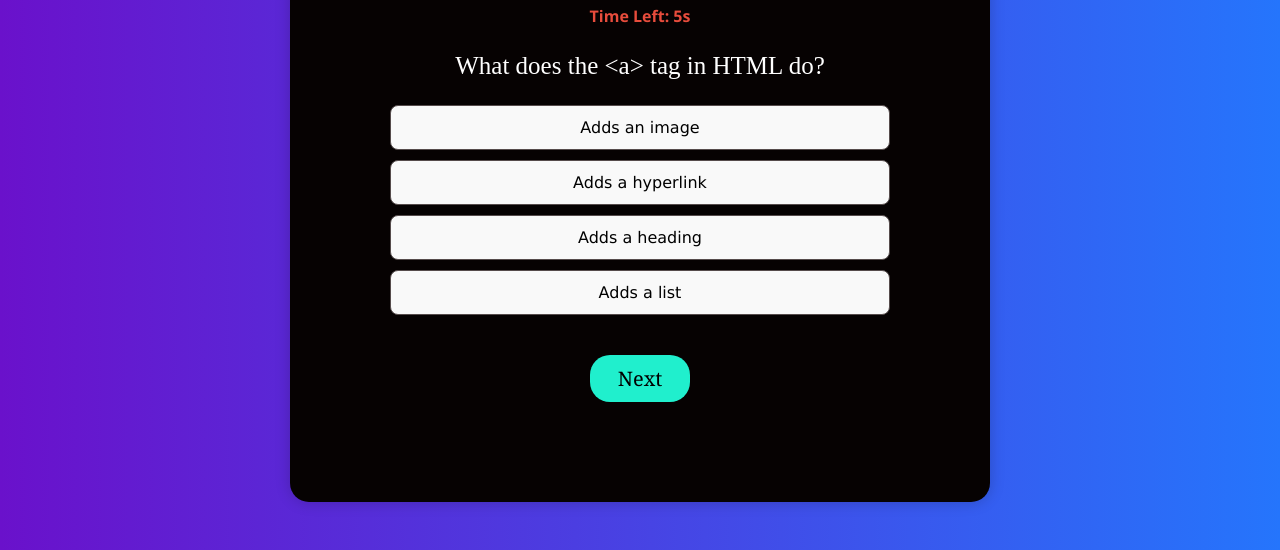
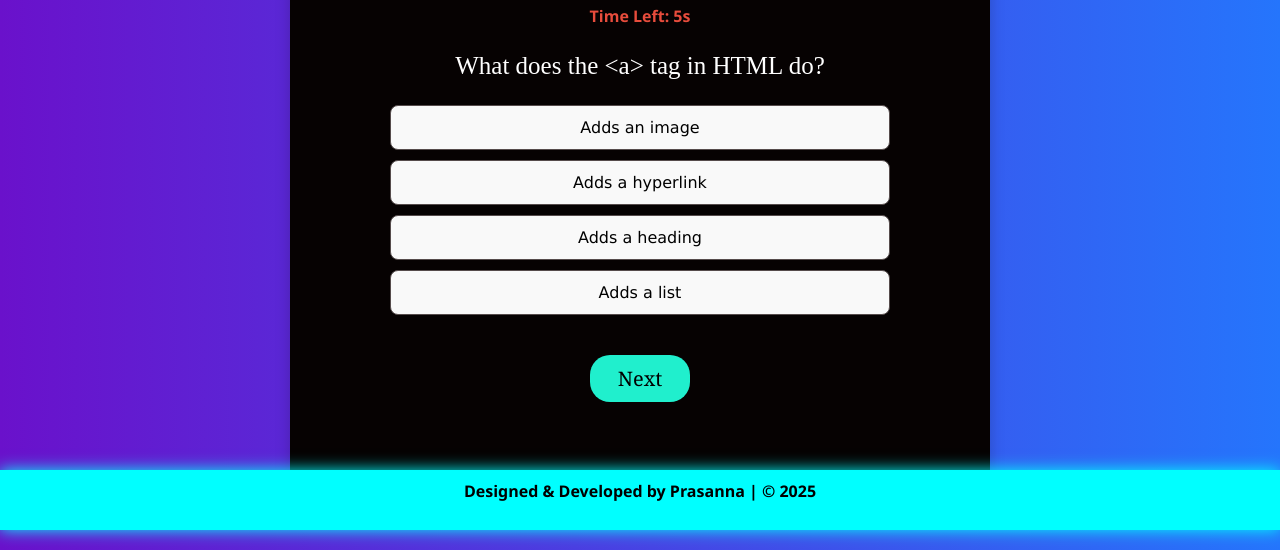
Before and after one commit to GayathriPrasanna/QuizApp, a plain HTML site: page QuizApp/index.html in a window 1280 px wide. Shown: the part 250-800 px from the top of the page. Drawn offline with Linux system fonts and the light colour scheme.

Commit message:
Initial commit: Add QuizApp with HTML, CSS, and JS files

```diff
--- a/QuizApp/index.html
+++ b/QuizApp/index.html
@@ -31,6 +31,9 @@
   </div>
   <audio id="correct-sound" src="https://www.soundjay.com/buttons/sounds/button-3.mp3" preload="auto"></audio>
   <audio id="wrong-sound" src="https://www.soundjay.com/buttons/sounds/button-10.mp3" preload="auto"></audio>
+  <div class="footer-bar">
+      <p>Designed & Developed by Prasanna | © 2025</p>
+    </div>
 
   <script src="quiz.js"></script>
 </body>
--- a/QuizApp/quiz.css
+++ b/QuizApp/quiz.css
@@ -133,3 +133,25 @@ h1 {
   color:#00ffff;
   font-family: Georgia;
 }
+
+.footer-bar {
+  width: 100%;
+  background-color: #0ff;
+  padding: 10px 0;
+  text-align: center;
+  position: fixed;
+  bottom: 0;
+  left: 0;
+  z-index: 999;
+  margin-bottom: 20px;
+  height: 40px;
+  text-align: center;
+  box-shadow: 0 0 15px #0ff;
+}
+
+.footer-bar p {
+  margin: 0;
+  color: #000;
+  font-weight: bold;
+  font-size: medium;
+}
```
